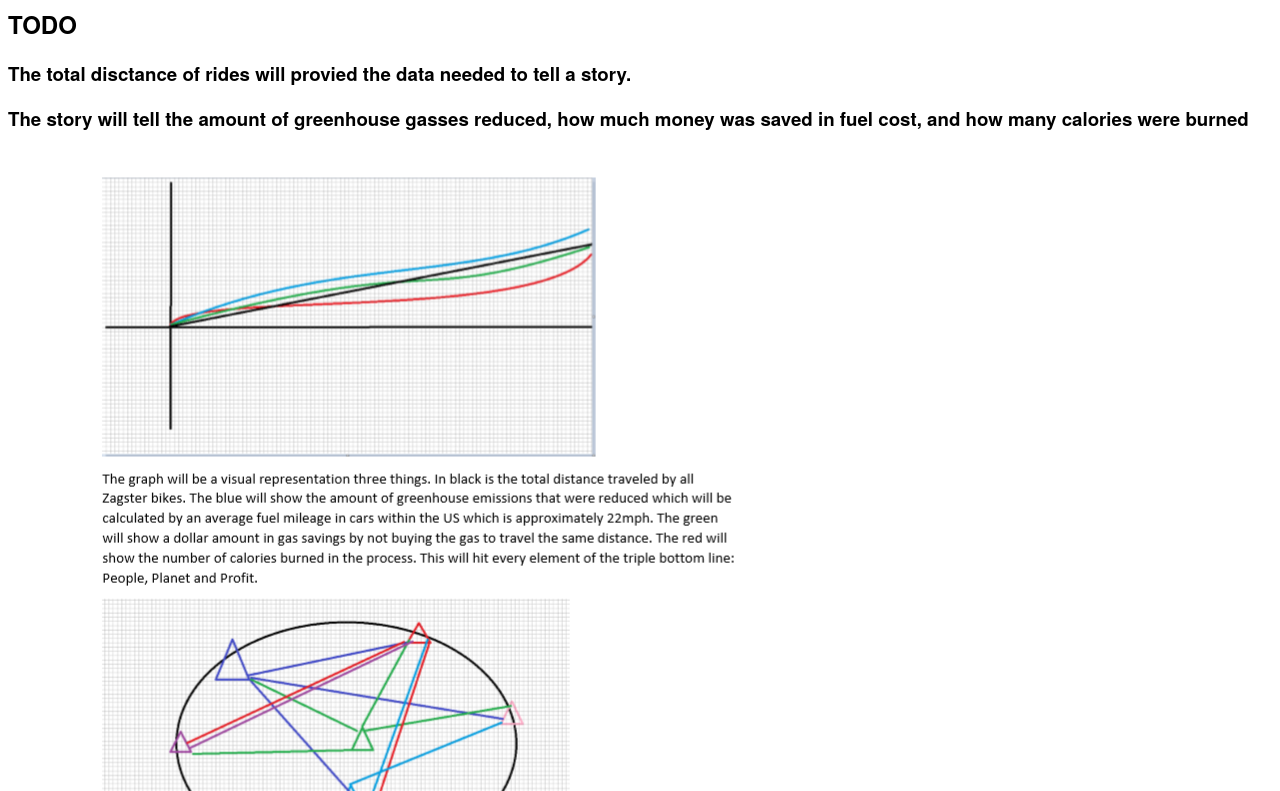
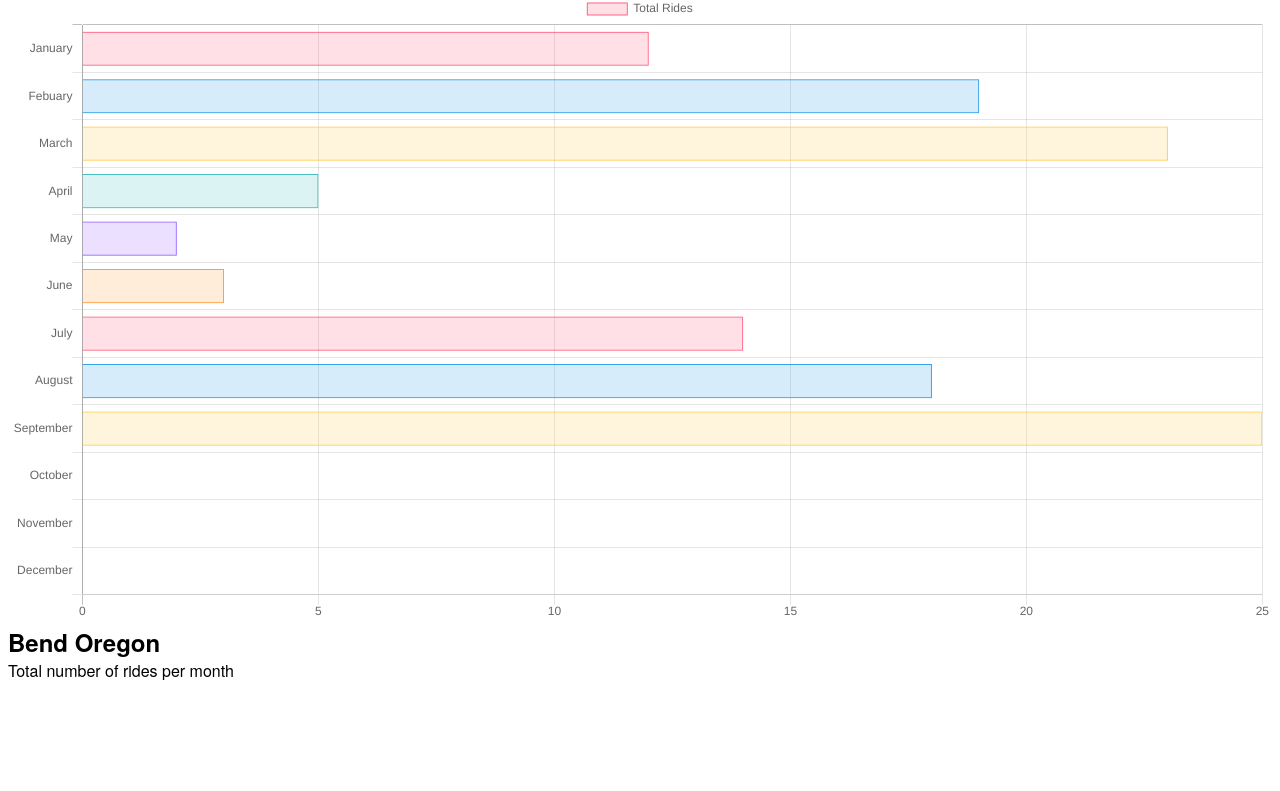
Before and after one commit to marshjam01/zagster-client, a plain HTML site: page index.html in a window 1280 px wide. Shown: the part 82-873 px from the top of the page. After the commit the page ends 800 px from the top, so only its background shows below. Drawn offline with nearby package versions, Linux system fonts and the light colour scheme; no server answers.

Commit message:
added chart js

```diff
--- a/index.html
+++ b/index.html
@@ -1,23 +1,78 @@
- <!DOCTYPE html>
+<!doctype <!DOCTYPE html>
 <html>
 <head>
     <meta charset="utf-8" />
     <meta http-equiv="X-UA-Compatible" content="IE=edge">
-    <title>Zagster Bikes in Bend</title>
+    <title>Zagster with JS</title>
+    <meta name="viewport" content="width=device-width, initial-scale=1">
     <link rel="stylesheet" type="text/css" media="screen" href="main.css" />
-    <script src="https://code.jquery.com/jquery-3.3.1.min.js"
-    integrity="sha256-FgpCb/KJQlLNfOu91ta32o/NMZxltwRo8QtmkMRdAu8="
-    crossorigin="anonymous"></script>
-    <meta name="viewport" content="width=device-width, initial-scale=1">
+    <script src="https://code.jquery.com/jquery-3.3.1.min.js" integrity="sha256-FgpCb/KJQlLNfOu91ta32o/NMZxltwRo8QtmkMRdAu8=" crossorigin="anonymous"></script>
     <script src="main.js"></script>
+    <script src="https://cdnjs.cloudflare.com/ajax/libs/Chart.js/2.7.3/Chart.min.js"></script>
 </head>
 <body>
 
-    <h1>Zagster Bike Share in Bend</h1>
-    <h2 id = "rideCount" >TODO</h2>
-    <h3>The total disctance of rides will provied the data needed to tell a story.</h3>
-    <h3>The story will tell the amount of greenhouse gasses reduced, how much money was saved in fuel cost, and how many calories were burned</h3>
-    <img id ="dataVisual" src="./sketch.PNG" alt = "sketch">
-    <P>Total Rides</P>
+    <h1>Zagster Data</h1>
+    <center><div id="chartContainer"><canvas id="myChart"></canvas></div></center>
+    <script>
+    var ctx = document.getElementById("myChart").getContext('2d');
+    var myChart = new Chart(ctx, {
+        type: 'horizontalBar',
+        data: {
+            labels: ["January", "Febuary", "March", "April", "May", "June","July","August","September","October","November","December"],
+            datasets: [{
+                label: 'Total Rides',
+                data: [12, 19, 23, 5, 2, 3, 14, 18, 25],
+                backgroundColor: [
+                    'rgba(255, 99, 132, 0.2)',
+                    'rgba(54, 162, 235, 0.2)',
+                    'rgba(255, 206, 86, 0.2)',
+                    'rgba(75, 192, 192, 0.2)',
+                    'rgba(153, 102, 255, 0.2)',
+                    'rgba(255, 159, 64, 0.2)',
+                    'rgba(255, 99, 132, 0.2)',
+                    'rgba(54, 162, 235, 0.2)',
+                    'rgba(255, 206, 86, 0.2)',
+                    'rgba(75, 192, 192, 0.2)',
+                    'rgba(153, 102, 255, 0.2)',
+                    'rgba(255, 159, 64, 0.2)'
+                ],
+                borderColor: [
+                    'rgba(255,99,132,1)',
+                    'rgba(54, 162, 235, 1)',
+                    'rgba(255, 206, 86, 1)',
+                    'rgba(75, 192, 192, 1)',
+                    'rgba(153, 102, 255, 1)',
+                    'rgba(255, 159, 64, 1)',
+                    'rgba(255,99,132,1)',
+                    'rgba(54, 162, 235, 1)',
+                    'rgba(255, 206, 86, 1)',
+                    'rgba(75, 192, 192, 1)',
+                    'rgba(153, 102, 255, 1)',
+                    'rgba(255, 159, 64, 1)',
+                    'rgba(75, 192, 192, 1)',
+                    'rgba(153, 102, 255, 1)',
+                    'rgba(255, 159, 64, 1)'
+
+
+                ],
+                borderWidth: 1
+            }]
+        },
+        options: {
+            scales: {
+                yAxes: [{
+                    ticks: {
+                        beginAtZero:true
+                    }
+                }]
+            }
+        }
+    });
+    </script>
+    <h2 id="rideCount">Bend Oregon</h2>
+    <P>Total number of rides per month</P>
+
+
 </body>
 </html>
--- a/main.js
+++ b/main.js
@@ -1,9 +1,17 @@
 const BASE_URL = "https://zagster-service.herokuapp.com"
+
 $(updateView)
+
 function updateView() {
-  $.getJSON(BASE_URL + "/rides/count", updateRideCount)
+    $.getJSON(BASE_URL + "/rides/count" , updateRideCount)
+    $.getJSON(BASE_URL + "/rides/count/per_month" , printData )
 }
+
 function updateRideCount(data) {
-  numberOfRides = data.count
-  $("h2#rideCount").html(numberOfRides)
+    $("h2#count").html(data.count);
+    $("h2#count").css('visibility', 'visible').hide().fadeIn("slow");
 }
+
+function printData(data) {
+    console.log(data)
+}
```
